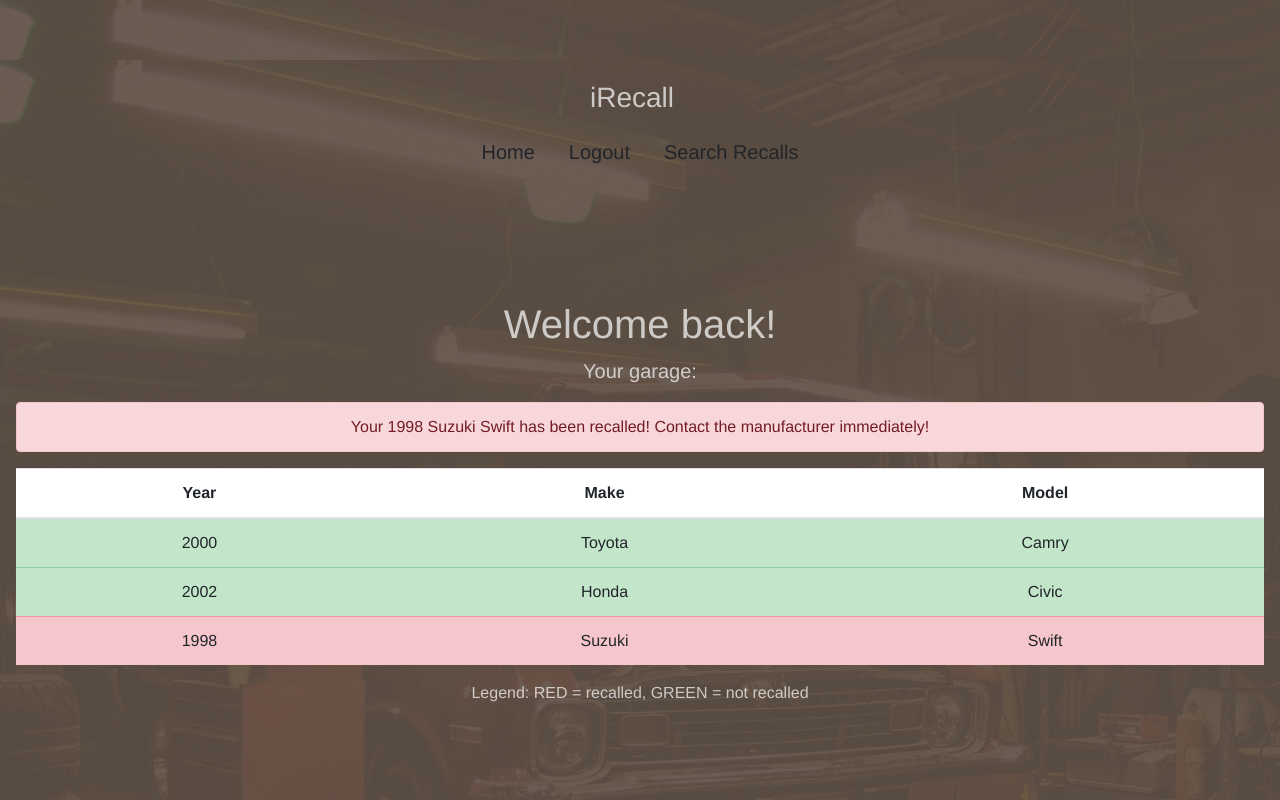
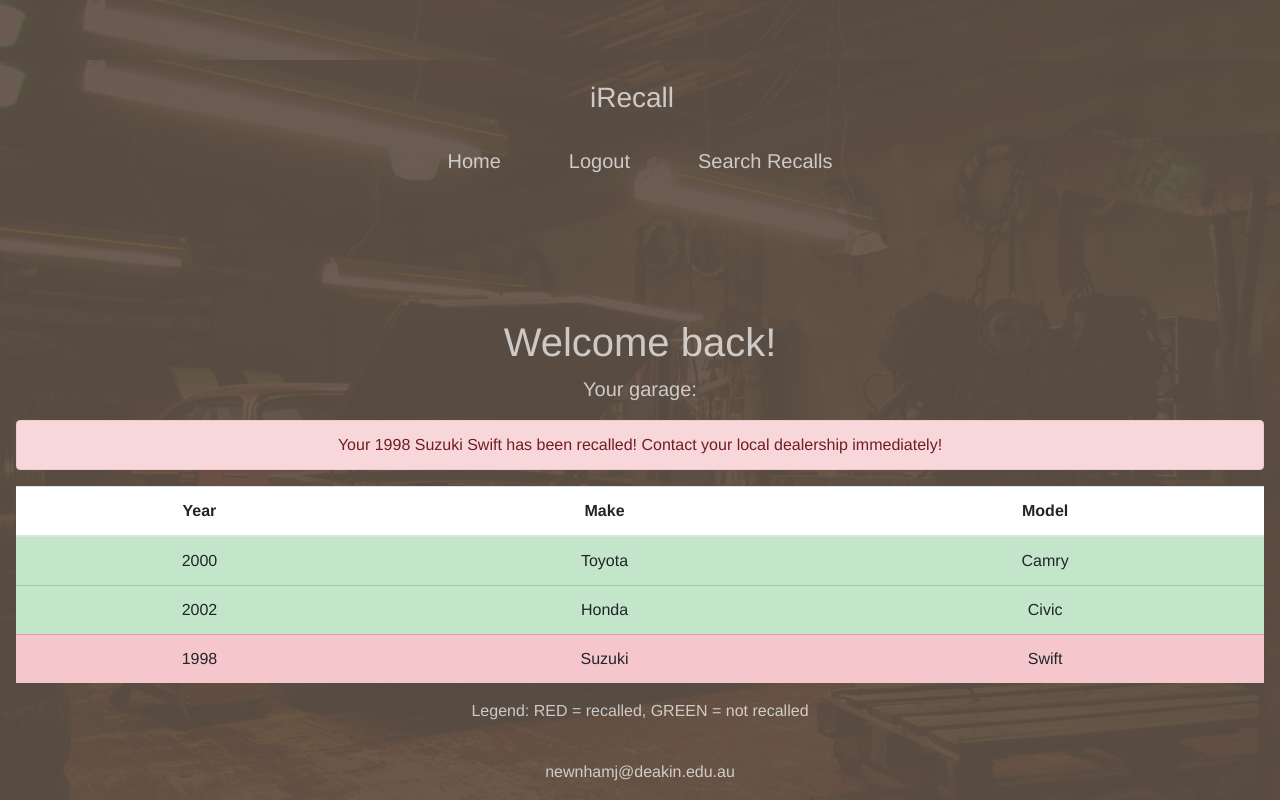
Before and after one commit to Huskehhh/SIT120-Assignment3, a Vue app: page / in a window 1280 px wide. Both pictures are taken after a click on the link "Login". Shown: the top 800 px of the page. Built offline with nearby package versions, Linux system fonts and the light colour scheme.

Commit message:
add search recalls

```diff
--- a/src/App.vue
+++ b/src/App.vue
@@ -28,6 +28,8 @@ export default {
 html, body {
   height: 100%;
   background: linear-gradient(to bottom, rgba(93, 78, 67, 0.9) 0%, rgba(93, 78, 67, 0.9) 100%), url("assets/bg.jpg");
+  background-size: cover;
+  background-repeat: no-repeat;
 }
 
 h3, h1, p {
--- a/src/components/DynamicNav.vue
+++ b/src/components/DynamicNav.vue
@@ -1,17 +1,21 @@
 <template>
   <nav class="nav nav-masthead justify-content-center">
-    <a class="nav-link btn btn-lg active">Home</a>
-    <a class="nav-link btn btn-lg" v-if="!loggedIn" @click="click(true)">Login</a>
-    <a class="nav-link btn btn-lg" v-if="loggedIn" @click="click(false)">Logout</a>
-    <a class="nav-link btn btn-lg">Search Recalls</a>
+    <a class="nav-link btn btn-lg active"><b-button>Home</b-button></a>
+    <a class="nav-link btn btn-lg" v-if="!loggedIn" @click="click(true)"><b-button>Login</b-button></a>
+    <a class="nav-link btn btn-lg" v-if="loggedIn" @click="click(false)"><b-button>Logout</b-button></a>
+    <a class="nav-link btn btn-lg"><b-button v-b-modal.search id="search-recall">Search Recalls</b-button></a>
+    <search-recalls :recalls="recalls" @vehicle-recalled="showRecallModal"></search-recalls>
   </nav>
 </template>
 
 <script>
+import SearchRecalls from "@/components/SearchRecalls";
 export default {
   name: "DynamicNav",
+  components: {SearchRecalls},
   props: {
     loggedIn: Boolean,
+    recalls: Array,
   },
 
   methods: {
@@ -19,10 +23,30 @@ export default {
     click(newLogged) {
       this.$emit('update-login', newLogged);
     },
+
+    showRecallModal(car) {
+      this.$emit("show-recall-alert", car);
+    }
   }
 }
 </script>
 
 <style scoped>
-
+a, .nav-link, .btn, .btn-lg {
+  align-content: center;
+  font-weight: 400;
+  color: rgba(255, 255, 255, .7);
+  text-align: center;
+  user-select: none;
+  background-color: transparent;
+  border: 1px solid transparent;
+  transition: color .15s ease-in-out,background-color .15s ease-in-out,border-color .15s ease-in-out,box-shadow .15s ease-in-out;
+  font-size: 1.25rem;
+  line-height: 1.5;
+  border-radius: .3rem;
+  display: block;
+  padding: .5rem 1rem;
+  box-sizing: border-box;
+  text-decoration: none;
+}
 </style>
--- a/src/components/Garage.vue
+++ b/src/components/Garage.vue
@@ -3,7 +3,7 @@
     <b-alert
         variant="danger"
         show
-        v-for="veh in recalledVehicles" :key="veh">Your {{ veh }} has been recalled! Contact the manufacturer
+        v-for="veh in recalledVehicles" :key="veh">Your {{ veh }} has been recalled! Contact your local dealership
       immediately!
     </b-alert>
 
@@ -50,15 +50,19 @@ export default {
         let recall = this.recalls[i];
 
         // Compare make, model and year, if all match, return true, if not, continue iteration
-        if (recall.make === car.make &&
-            recall.model === car.model &&
-            recall.year === car.year) {
+        if (this.equalsIgnoreCase(recall.make, car.make) &&
+            this.equalsIgnoreCase(recall.model, car.model) &&
+            this.equalsIgnoreCase(recall.year, car.year)) {
           return true;
         }
       }
 
       // If we make it here, return false
       return false;
+    },
+
+    equalsIgnoreCase(string1, string2) {
+      return string1.toLowerCase() === string2.toLowerCase();
     },
   },
 
--- a/src/components/Index.vue
+++ b/src/components/Index.vue
@@ -3,8 +3,17 @@
     <header class="mb-auto">
       <div>
         <h3>iRecall</h3>
-        <dynamic-nav @update-login="updateLoginEvent" :logged-in="loggedIn"></dynamic-nav>
+        <dynamic-nav
+            @update-login="updateLoginEvent"
+            :logged-in="loggedIn"
+            :recalls="recalls"
+            @show-recall-alert="handleShowRecalled"
+        ></dynamic-nav>
       </div>
+      <b-alert variant="danger" show v-if="showRecalledVehicle">{{ getStringifiedText(this.searchedVehicle) }} has been
+        recalled.
+        If you own a vehicle like this, please contact your local dealership immediately!
+      </b-alert>
     </header>
     <main role="main">
       <h1>{{ mastheadContent }}</h1>
@@ -41,6 +50,8 @@ export default {
       mastheadContent: "Check your vehicle!",
       mastheadDescription: "Don't miss important vehicle recall notifications",
       buttonText: "Register now",
+      showRecalledVehicle: false,
+      searchedVehicle: {},
       garage: [
         {
           make: "Toyota",
@@ -83,6 +94,15 @@ export default {
         this.mastheadDescription = "Don't miss important vehicle recall notifications";
       }
     },
+
+    handleShowRecalled: function (car) {
+      this.showRecalledVehicle = true;
+      this.searchedVehicle = car;
+    },
+
+    getStringifiedText(car) {
+      return car.year + " " + car.make + " " + car.model;
+    },
   },
 }
 </script>
@@ -93,6 +113,8 @@ main {
 }
 
 footer {
-  padding-top: 30%;
+  position: fixed;
+  bottom: 0;
+  align-self: center;
 }
 </style>
--- /dev/null
+++ b/src/components/SearchRecalls.vue
@@ -0,0 +1,140 @@
+<template>
+  <b-modal
+      id="search"
+      title="Search Recalls" @on="resetModal" @hidden="resetModal" @ok="handleOk">
+    <form ref="form" @submit.stop.prevent="handleSubmit">
+
+      <b-form-group
+          :state="yearState"
+          label="Year"
+          label-for="year-input"
+          invalid-feedback="Year is required">
+        <b-form-input
+            id="year-input"
+            v-model="year"
+            :state="yearState"
+            required
+        ></b-form-input>
+      </b-form-group>
+
+      <b-form-group
+          :state="makeState"
+          label="Make"
+          label-for="make-input"
+          invalid-feedback="Make is required">
+        <b-form-input
+            id="make-input"
+            v-model="make"
+            :state="makeState"
+            required
+        ></b-form-input>
+      </b-form-group>
+
+      <b-form-group
+          :state="modelState"
+          label="Model"
+          label-for="model-input"
+          invalid-feedback="Model is required">
+        <b-form-input
+            id="model-input"
+            v-model="model"
+            :state="modelState"
+            required
+        ></b-form-input>
+      </b-form-group>
+    </form>
+  </b-modal>
+</template>
+
+<script>
+export default {
+  name: "SearchRecalls",
+  data() {
+    return {
+      make: "",
+      model: "",
+      year: "",
+      makeState: null,
+      modelState: null,
+      yearState: null,
+    }
+  },
+  props: {
+    recalls: Array
+  },
+  methods: {
+    validateForm() {
+      let numeric = this.year.match(/\d+/g);
+
+      // Make sure all inputs aren't empty and that year only contains numeric characters with a length of 4
+      return this.make !== "" &&
+          this.model !== "" &&
+          this.year !== "" &&
+          numeric != null &&
+          this.year.length === 4;
+    },
+
+
+    handleSubmit() {
+      if (!this.validateForm()) return;
+
+      let car = {
+        year: this.year,
+        make: this.make,
+        model: this.model,
+      };
+
+      // Hide a tick later
+      this.$nextTick(() => {
+        this.$bvModal.hide("search")
+      });
+
+      // Check if recalled
+      if (this.isRecalled(car)) {
+        this.$emit("vehicle-recalled", car);
+      }
+    },
+
+    handleOk(bvModalEvt) {
+      // Prevent modal from closing then trigger submission
+      bvModalEvt.preventDefault()
+      this.handleSubmit()
+    },
+
+    resetModal() {
+      this.make = "";
+      this.makeState = null;
+
+      this.model = "";
+      this.modelState = null;
+
+      this.year = "";
+      this.yearState = null;
+    },
+    isRecalled(car) {
+      // Iterate over all recalls and see if provided 'car' meets any of them
+      for (let i = 0; i < this.recalls.length; i++) {
+        let recall = this.recalls[i];
+
+        // Compare make, model and year, if all match, return true, if not, continue iteration
+        if (this.equalsIgnoreCase(recall.make, car.make) &&
+            this.equalsIgnoreCase(recall.model, car.model) &&
+            this.equalsIgnoreCase(recall.year, car.year)) {
+          return true;
+        }
+      }
+
+      // If we make it here, return false
+      return false;
+    },
+
+    equalsIgnoreCase(string1, string2) {
+      return string1.toLowerCase() === string2.toLowerCase();
+    },
+  }
+}
+</script>
+
+<style scoped>
+
+</style>
```
Also changed, not shown: src/main.js (line endings or trailing spaces).
